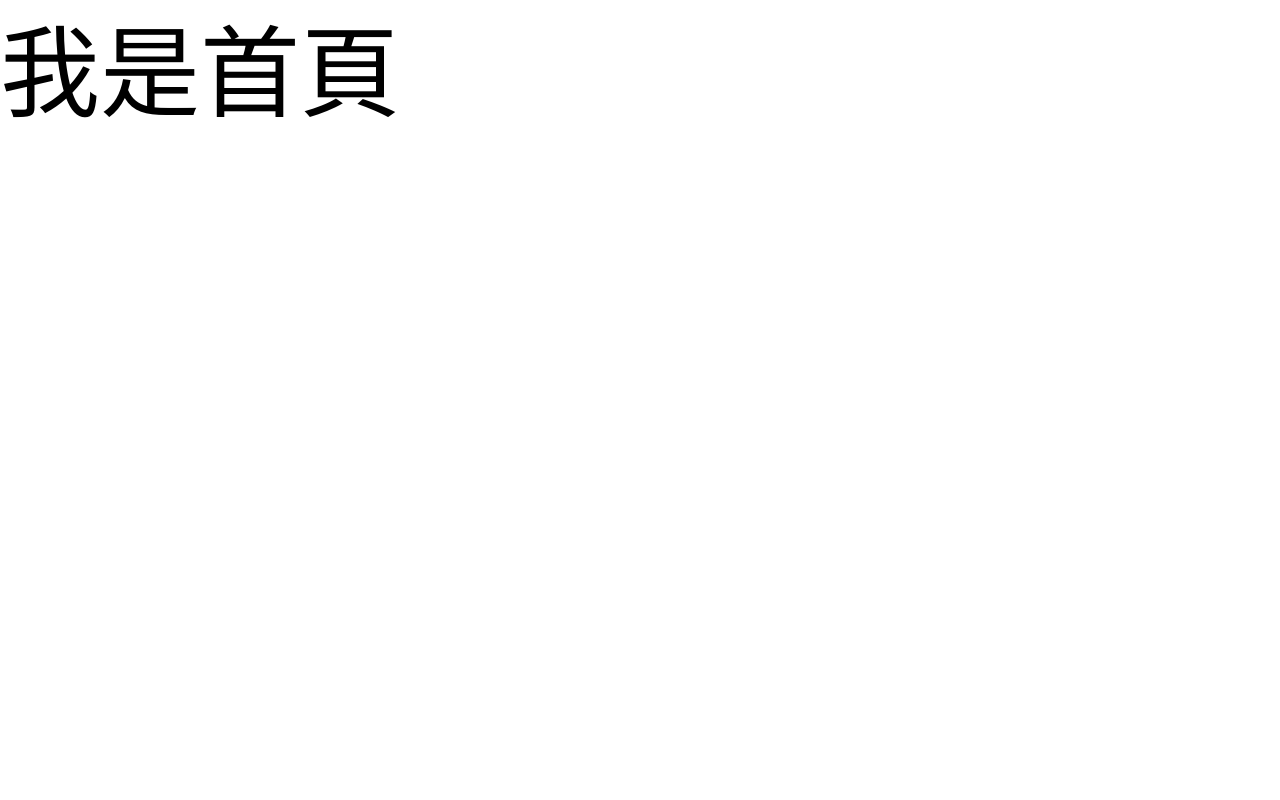
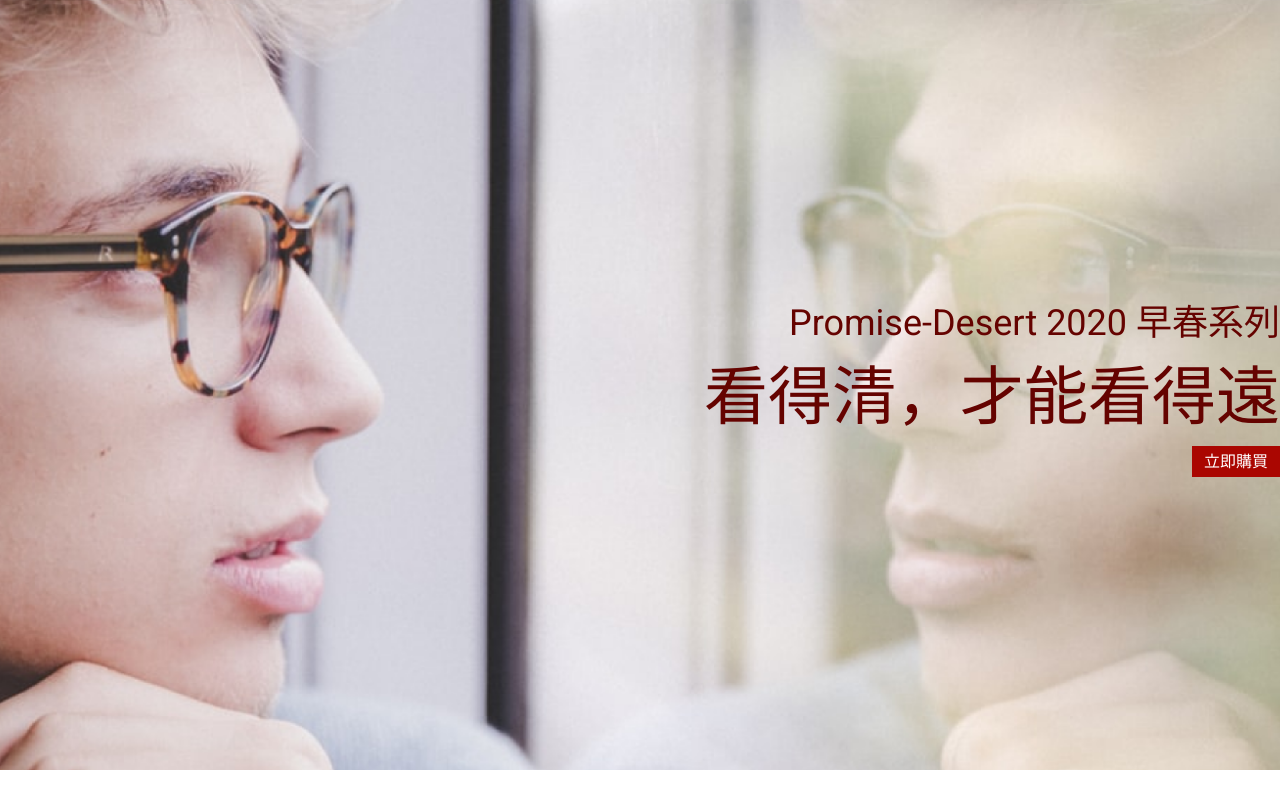
Before and after one commit to ldddl/eyewearOfficialWebsite, a website built with Vite: page pages/index.html in a window 1280 px wide. Built offline with nearby package versions, Linux system fonts and the light colour scheme.

Commit message:
首頁 新增banner(pc)

```diff
--- a/assets/scss/pages/_index.scss
+++ b/assets/scss/pages/_index.scss
@@ -1,3 +1,25 @@
-.index-title {
-  font-size: 100px;
+$primary:#AA0601;
+$Secondary:#650300;
+$white:#fff;
+.banner{
+  background: url(/assets/images/home-header.png) center / cover;
+  padding-top: 296px;
+  padding-bottom: 296px;
+  display: flex;
+  flex-direction: column;
+  text-align: right;
+  color: $Secondary;
+  h2{
+    font-size: 36px;
+  }
+  h1{
+    font-size: 64px;
+    margin-bottom: 4px;
+  }
+  a{
+    color: $white;
+    width: 104px;
+    padding: 6px 12px;
+    background-color: $primary;
+  }
 }
--- a/pages/index.html
+++ b/pages/index.html
@@ -13,8 +13,13 @@
   <body>
     <%- include('./layout/header'); -%>
 
-    <h1 class="index-title">我是首頁</h1>
-    <!-- <img src="../assets/images/cat.jpg" style="width: 300px;" alt="cat"> -->
+    <div class="banner">
+      <ul>
+        <li><h2>Promise-Desert 2020 早春系列</h2></li>
+        <li><h1>看得清，才能看得遠</h1></li>
+        <li><a href="#">立即購買</a></li>
+      </ul>
+    </div>
 
     <%- include('./layout/footer'); -%>
 
```
Also changed, not shown: assets/scss/pages/home-header.png (added).
